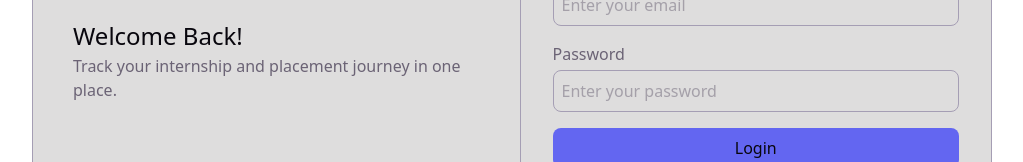
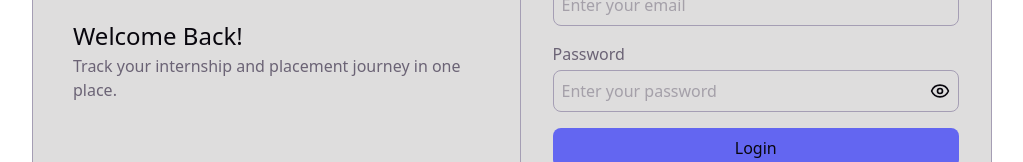
Before and after one commit to HarshPandey-07/trackpath, a React app in the folder frontend/: page /login in a window 1280 px wide. Shown: the part 340-502 px from the top of the page, without its empty margins (128-1151 px from the left). Built offline with nearby package versions, Linux system fonts and the light colour scheme; no server answers; the HTML template or start-up script is replaced by a standard one.

Commit message:
Added show password features for login and register pages (#9)
Moved Login & Register pages' to Pages folder & added show password features for them

```diff
--- a/frontend/package.json
+++ b/frontend/package.json
@@ -11,6 +11,7 @@
   },
   "dependencies": {
     "@tailwindcss/vite": "^4.3.3",
+    "lucide-react": "^1.45.0",
     "react": "^19.2.8",
     "react-dom": "^19.2.8",
     "react-router-dom": "^7.18.3",
--- a/frontend/src/App.css
+++ b/frontend/src/App.css
@@ -29,3 +29,17 @@ button {
 		background-color: #bb0000;
 	}
 }
+
+.password-button {
+	background-color: transparent;
+	cursor: pointer;
+	padding: 0;
+
+	&:hover {
+		background-color: transparent;
+	}
+
+	&:active {
+		background-color: transparent;
+	}
+}
--- a/frontend/src/App.jsx
+++ b/frontend/src/App.jsx
@@ -1,8 +1,8 @@
 import { createBrowserRouter, RouterProvider } from "react-router-dom";
 import "./App.css";
 
-import Login from "./component/Login";
-import Register from "./component/Register";
+import Login from "./page/Login";
+import Register from "./page/Register";
 import Dashboard from "./page/Dashboard";
 import AppLayout from "./layout/AppLayout";
 import AuthLayout from "./layout/AuthLayout";
--- a/frontend/src/component/Login.jsx
+++ b/frontend/src/page/Login.jsx
@@ -1,10 +1,13 @@
 import { useContext, useState } from "react";
 import { Link, useNavigate } from "react-router-dom";
+import { Eye, EyeOff } from "lucide-react";
+
 import { AuthContext } from "../context/AuthContext";
 import { login } from "../service/authService";
 
 const Login = () => {
 	const { setUser, setToken } = useContext(AuthContext);
+	const [showPassword, setShowPassword] = useState(false); // Show password
 	const [data, setData] = useState({
 		email: "",
 		password: "",
@@ -21,6 +24,8 @@ const Login = () => {
 			[e.target.name]: e.target.value,
 		});
 	};
+
+	const handleShowPassword = () => setShowPassword((prev) => !prev); // Toggle show password
 
 	const handleSubmit = async (e) => {
 		try {
@@ -64,14 +69,26 @@ const Login = () => {
 
 				<div className="flex justify-center align-middle flex-col gap-1">
 					<label htmlFor="password">Password</label>
+					<div className="flex justify-between align-middle border border-(--border) p-2 rounded-lg hover:border-(--accent-border) focus:border-(--accent)">
 						<input
-						type="password"
+							type={showPassword ? "text" : "password"}
 							name="password"
 							id="password"
 							placeholder="Enter your password"
 							onChange={handleChange}
-						className="outline-none border border-(--border) p-2 rounded-lg hover:border-(--accent-border) focus:border-(--accent)"
+							className="outline-none flex-1"
 						/>
+						<button
+							onClick={handleShowPassword}
+							className="password-button"
+						>
+							{showPassword ? (
+								<EyeOff size={20} />
+							) : (
+								<Eye size={20} />
+							)}
+						</button>
+					</div>
 				</div>
 
 				<button
--- a/frontend/src/component/Register.jsx
+++ b/frontend/src/page/Register.jsx
@@ -1,10 +1,13 @@
 import { useContext, useState } from "react";
 import { Link, useNavigate } from "react-router-dom";
+import { Eye, EyeOff } from "lucide-react";
+
 import { AuthContext } from "../context/AuthContext";
 import { register } from "../service/authService";
 
 const Login = () => {
 	const { setUser, setToken } = useContext(AuthContext);
+	const [showPassword, setShowPassword] = useState(false);
 	const [data, setData] = useState({
 		email: "",
 		password: "",
@@ -21,6 +24,8 @@ const Login = () => {
 			[e.target.name]: e.target.value,
 		});
 	};
+
+	const handleShowPassword = () => setShowPassword((prev) => !prev);
 
 	const handleSubmit = async (e) => {
 		try {
@@ -75,14 +80,26 @@ const Login = () => {
 
 				<div className="flex justify-center align-middle flex-col gap-0.5">
 					<label htmlFor="password">Password</label>
+					<div className="flex justify-between align-middle border border-(--border) p-2 rounded-lg hover:border-(--accent-border) focus:border-(--accent)">
 						<input
-						type="password"
+							type={showPassword ? "text" : "password"}
 							name="password"
 							id="password"
 							placeholder="Enter your password"
 							onChange={handleChange}
-						className="outline-none border border-(--border) p-2 rounded-lg hover:border-(--accent-border) focus:border-(--accent)"
+							className="outline-none flex-1"
 						/>
+						<button
+							onClick={handleShowPassword}
+							className="password-button"
+						>
+							{showPassword ? (
+								<EyeOff size={20} />
+							) : (
+								<Eye size={20} />
+							)}
+						</button>
+					</div>
 				</div>
 
 				<button onClick={handleSubmit}>Register</button>
```
Also changed, not shown: 2 other files (tests, documents, lock files or other folders). Lines whose indentation alone changed are shown as unchanged.
